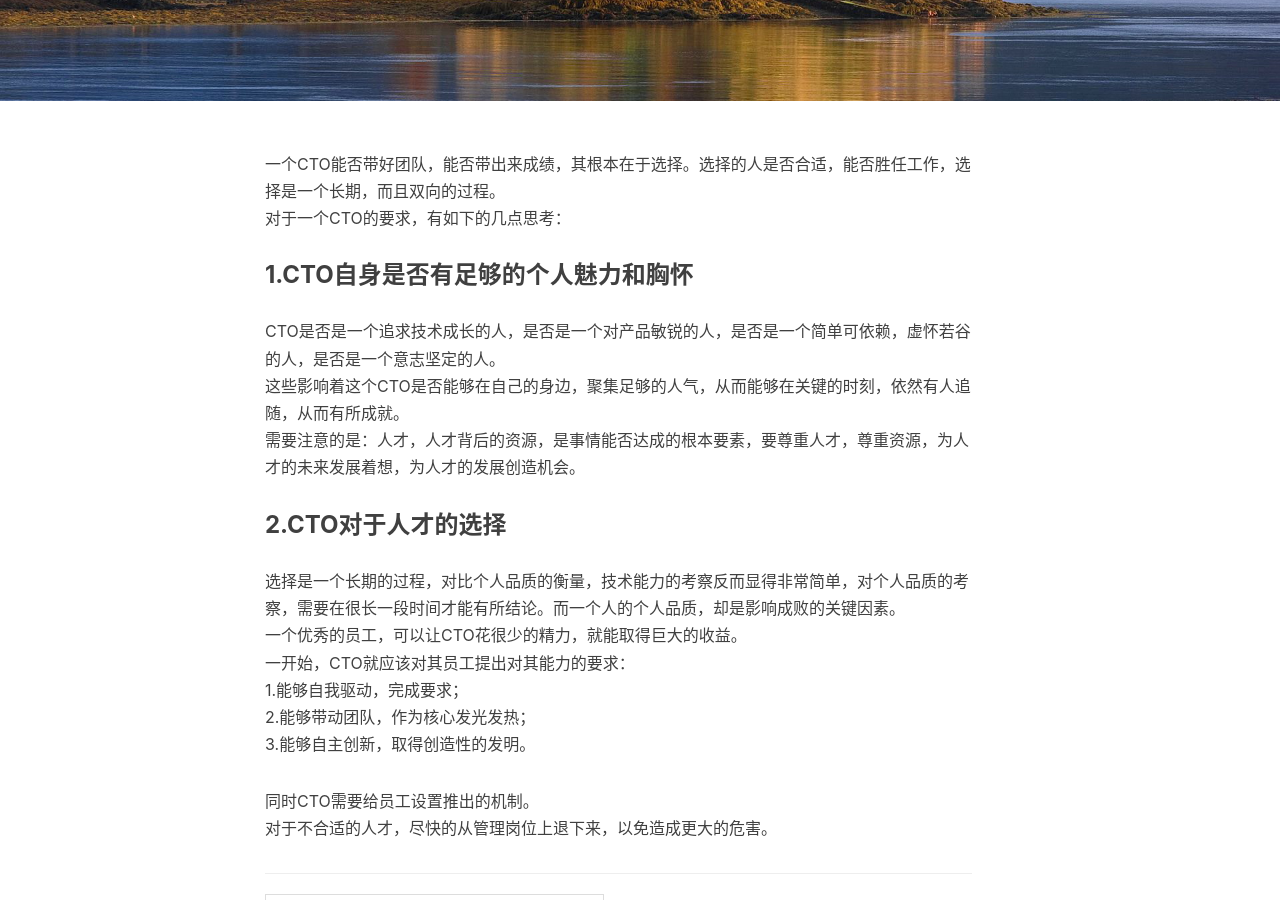
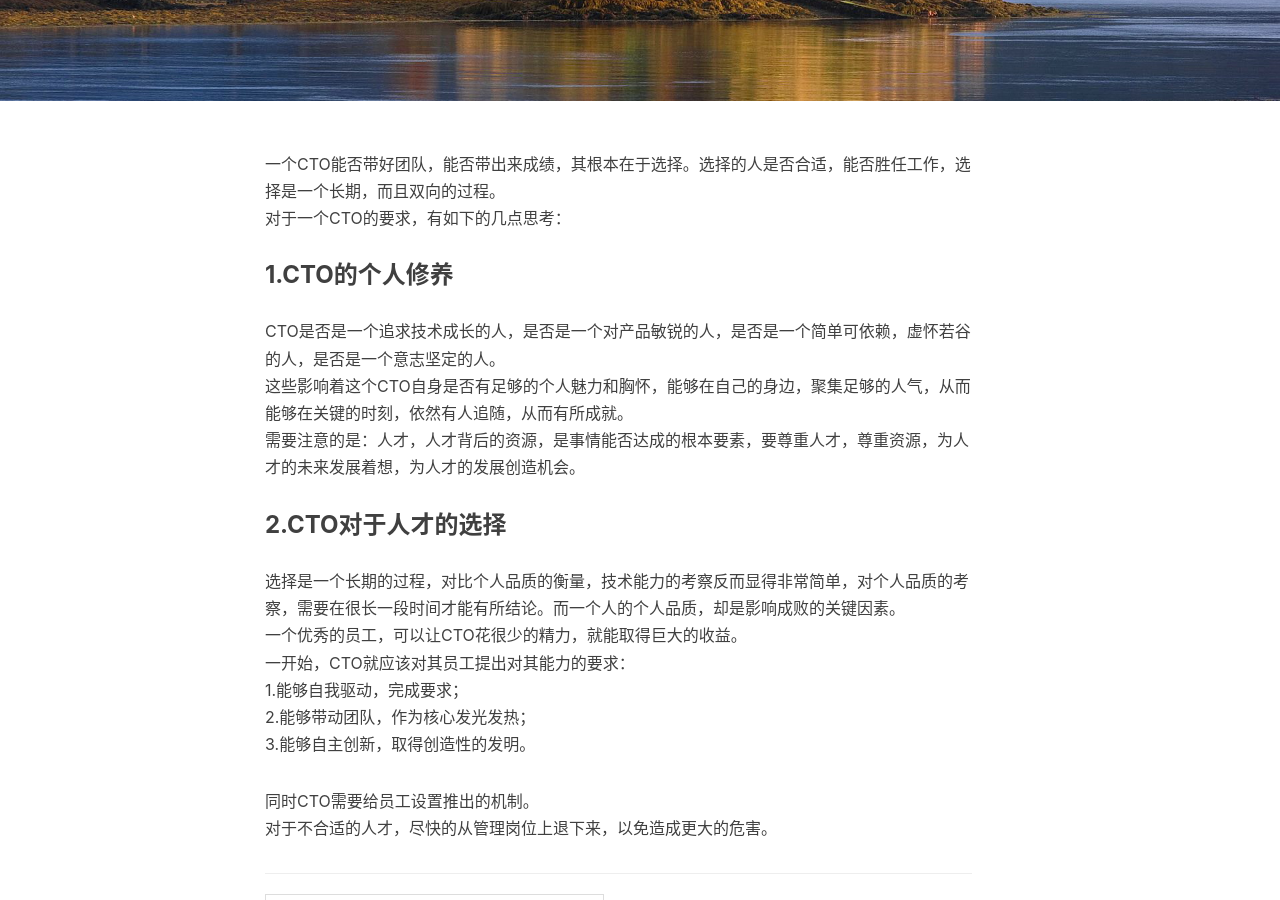
Before and after one commit to yinhaomin/yinhaomin.github.io, a Jekyll site: the page built from _posts/2018-10-29-怎么当好一个CTO.md, in a window 1280 px wide and 900 px high, scrolled down 356 px. Built offline with Jekyll 4.4.1, drawn with Linux system fonts in a browser that asks for light colours; nearby versions of some CDN libraries; comment, search, counter and statistics services are not loaded.

Commit message:
Update 2018-10-29-怎么当好一个CTO.md

```diff
--- a/_posts/2018-10-29-怎么当好一个CTO.md
+++ b/_posts/2018-10-29-怎么当好一个CTO.md
@@ -11,9 +11,9 @@ tags:
 
 一个CTO能否带好团队，能否带出来成绩，其根本在于选择。选择的人是否合适，能否胜任工作，选择是一个长期，而且双向的过程。<br>
 对于一个CTO的要求，有如下的几点思考：
-### 1.CTO自身是否有足够的个人魅力和胸怀
+### 1.CTO的个人修养
 CTO是否是一个追求技术成长的人，是否是一个对产品敏锐的人，是否是一个简单可依赖，虚怀若谷的人，是否是一个意志坚定的人。<br>
-这些影响着这个CTO是否能够在自己的身边，聚集足够的人气，从而能够在关键的时刻，依然有人追随，从而有所成就。<br>
+这些影响着这个CTO自身是否有足够的个人魅力和胸怀，能够在自己的身边，聚集足够的人气，从而能够在关键的时刻，依然有人追随，从而有所成就。<br>
 需要注意的是：人才，人才背后的资源，是事情能否达成的根本要素，要尊重人才，尊重资源，为人才的未来发展着想，为人才的发展创造机会。<br>
 ### 2.CTO对于人才的选择
 选择是一个长期的过程，对比个人品质的衡量，技术能力的考察反而显得非常简单，对个人品质的考察，需要在很长一段时间才能有所结论。而一个人的个人品质，却是影响成败的关键因素。<br>
```
